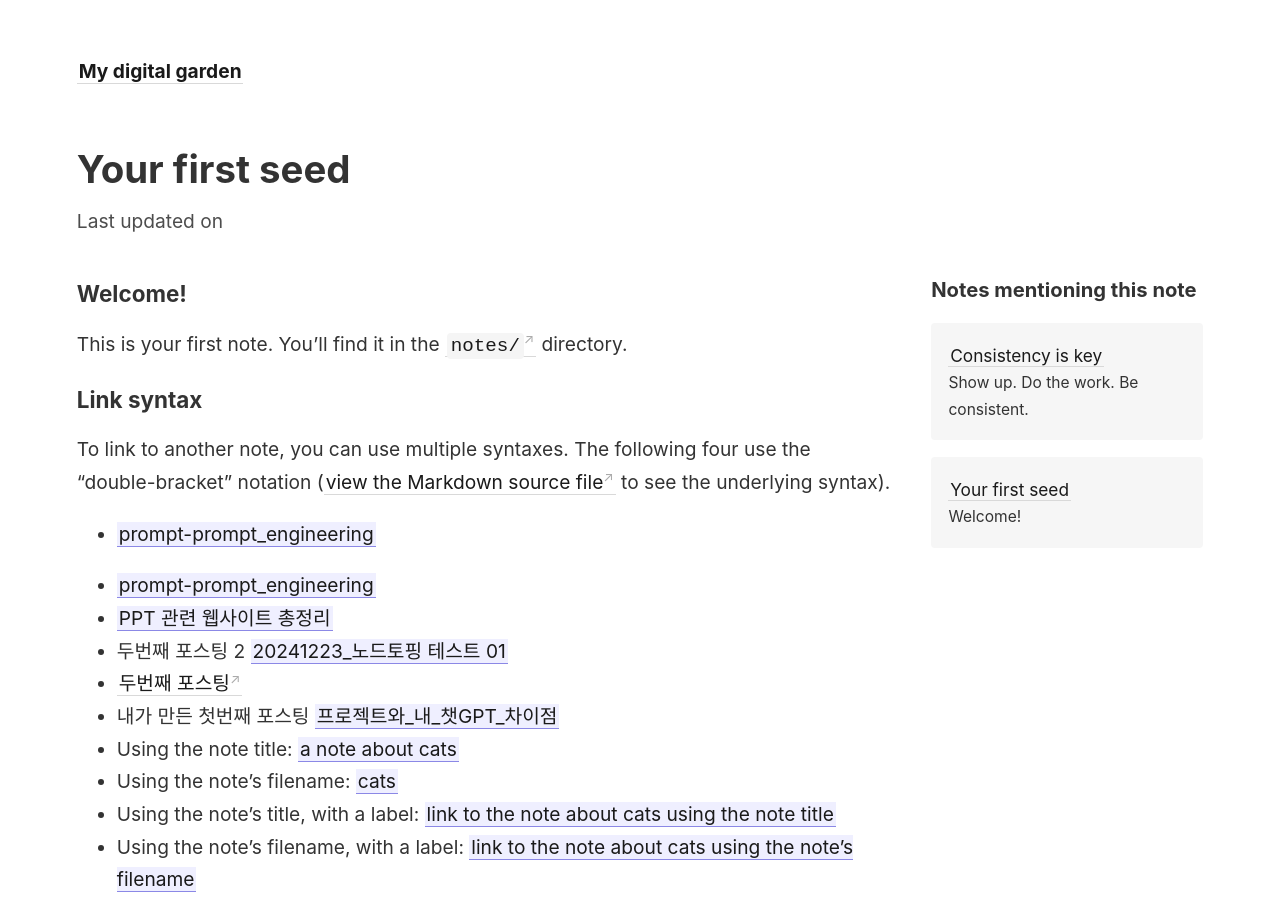
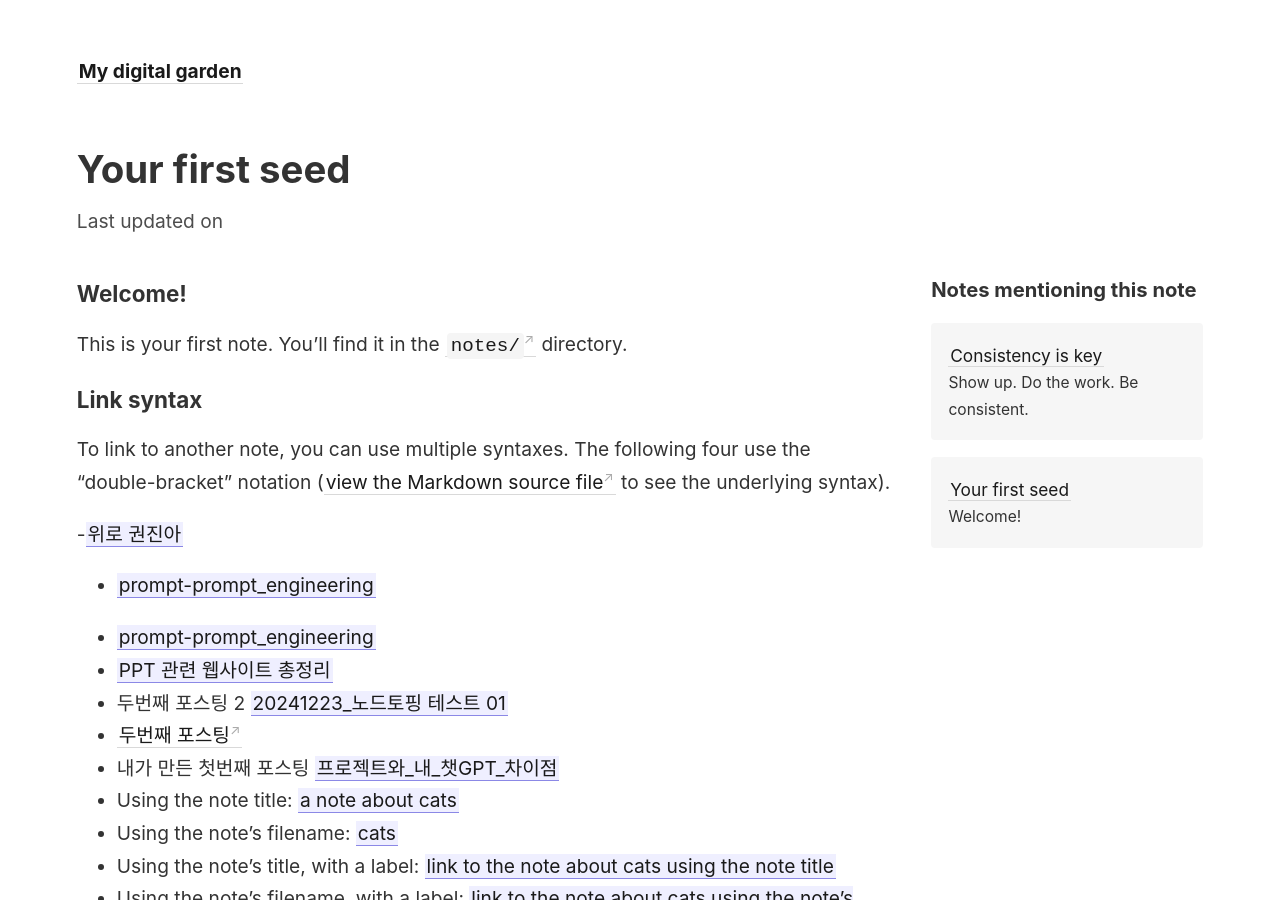
Before and after one commit to thelyver/NodeTopping, a Jekyll site: the page built from _notes/your-first-note.md, in a window 1280 px wide and 900 px high. Built offline with Jekyll 4.4.1, drawn with Linux system fonts in a browser that asks for light colours.

Commit message:
Update your-first-note.md

```diff
--- a/_notes/your-first-note.md
+++ b/_notes/your-first-note.md
@@ -9,6 +9,9 @@ This is your first note. You'll find it in the [`notes/`](https://github.com/max
 ### Link syntax
 
 To link to another note, you can use multiple syntaxes. The following four use the "double-bracket" notation ([view the Markdown source file](https://github.com/maximevaillancourt/digital-garden-jekyll-template/blob/master/_notes/your-first-note.md#link-syntax) to see the underlying syntax).
+
+
+-[[위로 권진아]]
 
 - [[prompt-prompt_engineering]]
 
```
